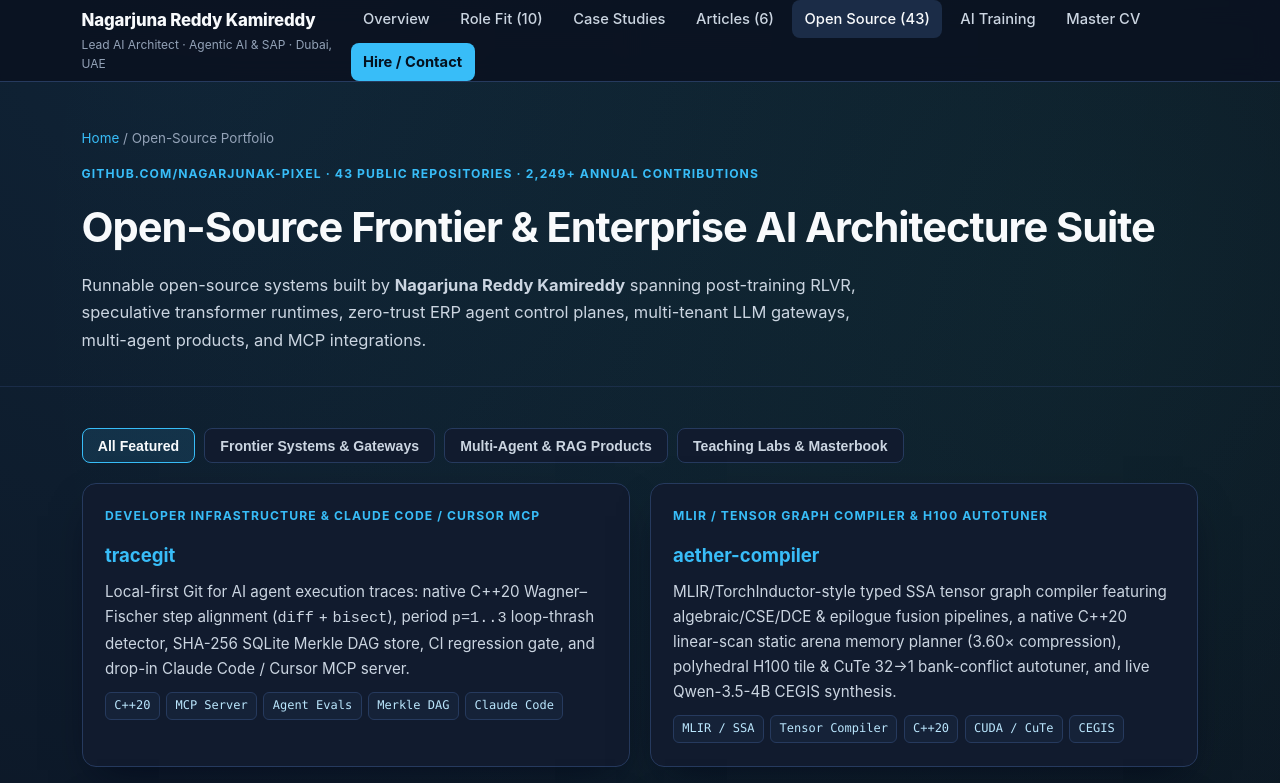
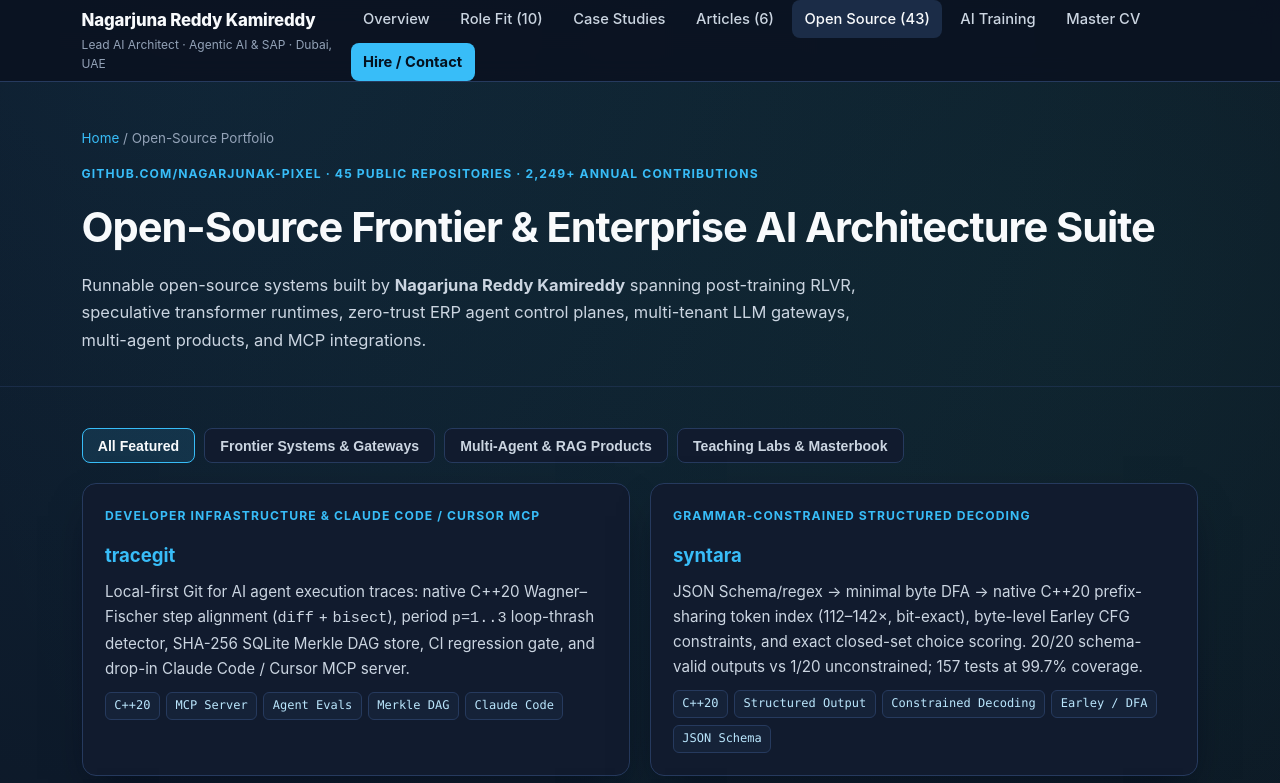
Before and after one commit to nagarjunak-pixel/nagarjunak-pixel.github.io, a plain HTML site: page projects.html in a window 1280 px wide. Shown: the top 783 px of the page. Drawn offline with Linux system fonts and the light colour scheme.

Commit message:
feat: onboard syntara flagship #12 across projects, llms.txt, llms-full.txt, index; 45-repo count

```diff
--- a/projects.html
+++ b/projects.html
@@ -12,7 +12,7 @@
 
   <meta property="og:type" content="website">
   <meta property="og:title" content="Open-Source Frontier &amp; Agentic AI Suite — Nagarjuna Reddy Kamireddy">
-  <meta property="og:description" content="43 public repositories and 2,249+ contributions across RLVR post-training, zero-trust ERP agent runtimes, LLM gateways, LangGraph pipelines, and SAP MCP servers.">
+  <meta property="og:description" content="45 public repositories and 2,249+ contributions across RLVR post-training, zero-trust ERP agent runtimes, LLM gateways, LangGraph pipelines, and SAP MCP servers.">
   <meta property="og:url" content="https://nagarjunak-pixel.github.io/projects.html">
   <meta property="og:image" content="https://nagarjunak-pixel.github.io/assets/img/og-card.png">
 
@@ -26,6 +26,7 @@
     "url": "https://nagarjunak-pixel.github.io/projects.html",
     "author": { "@id": "https://nagarjunak-pixel.github.io/#person", "@type": "Person", "name": "Nagarjuna Reddy Kamireddy" },
     "hasPart": [
+      { "@type": "SoftwareSourceCode", "name": "syntara", "codeRepository": "https://github.com/nagarjunak-pixel/syntara", "programmingLanguage": ["Python", "C++"] },
       { "@type": "SoftwareSourceCode", "name": "tracegit", "codeRepository": "https://github.com/nagarjunak-pixel/tracegit", "programmingLanguage": ["Python", "C++"] },
       { "@type": "SoftwareSourceCode", "name": "nexus-verity", "codeRepository": "https://github.com/nagarjunak-pixel/nexus-verity", "programmingLanguage": ["Python", "C++"] },
       { "@type": "SoftwareSourceCode", "name": "aether-compiler", "codeRepository": "https://github.com/nagarjunak-pixel/aether-compiler", "programmingLanguage": ["Python", "C++"] },
@@ -74,7 +75,7 @@
     <div class="page-hero">
       <div class="container">
         <div class="breadcrumb"><a href="/">Home</a> / Open-Source Portfolio</div>
-        <span class="eyebrow">github.com/nagarjunak-pixel · 43 Public Repositories · 2,249+ Annual Contributions</span>
+        <span class="eyebrow">github.com/nagarjunak-pixel · 45 Public Repositories · 2,249+ Annual Contributions</span>
         <h1>Open-Source Frontier &amp; Enterprise AI Architecture Suite</h1>
         <p>Runnable open-source systems built by <strong>Nagarjuna Reddy Kamireddy</strong> spanning post-training RLVR, speculative transformer runtimes, zero-trust ERP agent control planes, multi-tenant LLM gateways, multi-agent products, and MCP integrations.</p>
       </div>
@@ -95,6 +96,13 @@
             <h3><a href="https://github.com/nagarjunak-pixel/tracegit" target="_blank" rel="noopener">tracegit</a></h3>
             <p>Local-first Git for AI agent execution traces: native C++20 Wagner–Fischer step alignment (<code>diff</code> + <code>bisect</code>), period <code>p=1..3</code> loop-thrash detector, SHA-256 SQLite Merkle DAG store, CI regression gate, and drop-in Claude Code / Cursor MCP server.</p>
             <div class="tag-list"><span class="tag">C++20</span><span class="tag">MCP Server</span><span class="tag">Agent Evals</span><span class="tag">Merkle DAG</span><span class="tag">Claude Code</span></div>
+          </article>
+
+          <article class="card" id="syntara" data-proj-cat="frontier agents">
+            <span class="eyebrow">Grammar-Constrained Structured Decoding</span>
+            <h3><a href="https://github.com/nagarjunak-pixel/syntara" target="_blank" rel="noopener">syntara</a></h3>
+            <p>JSON Schema/regex → minimal byte DFA → native C++20 prefix-sharing token index (112–142×, bit-exact), byte-level Earley CFG constraints, and exact closed-set choice scoring. 20/20 schema-valid outputs vs 1/20 unconstrained; 157 tests at 99.7% coverage.</p>
+            <div class="tag-list"><span class="tag">C++20</span><span class="tag">Structured Output</span><span class="tag">Constrained Decoding</span><span class="tag">Earley / DFA</span><span class="tag">JSON Schema</span></div>
           </article>
 
           <article class="card" id="aether-compiler" data-proj-cat="frontier">
@@ -248,7 +256,7 @@
         </div>
 
         <div class="cta-row" style="margin-top: 1.6rem;">
-          <a class="btn btn-primary" href="https://github.com/nagarjunak-pixel?tab=repositories" target="_blank" rel="noopener">View All 43 Public Repositories on GitHub →</a>
+          <a class="btn btn-primary" href="https://github.com/nagarjunak-pixel?tab=repositories" target="_blank" rel="noopener">View All 45 Public Repositories on GitHub →</a>
         </div>
       </div>
     </section>
```
Also changed, not shown: index.html (+1 -1 lines), llms-full.txt, llms.txt.
